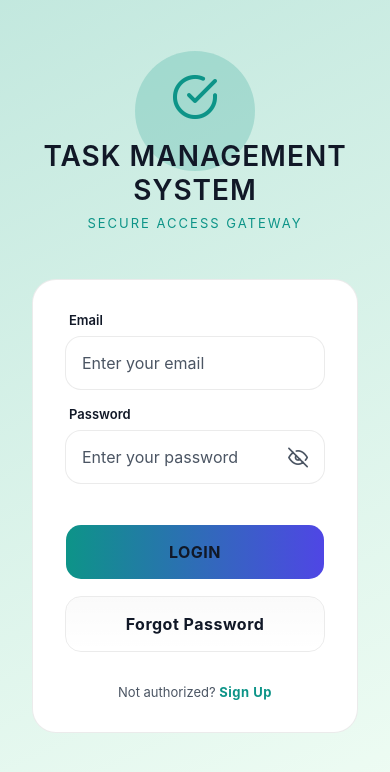
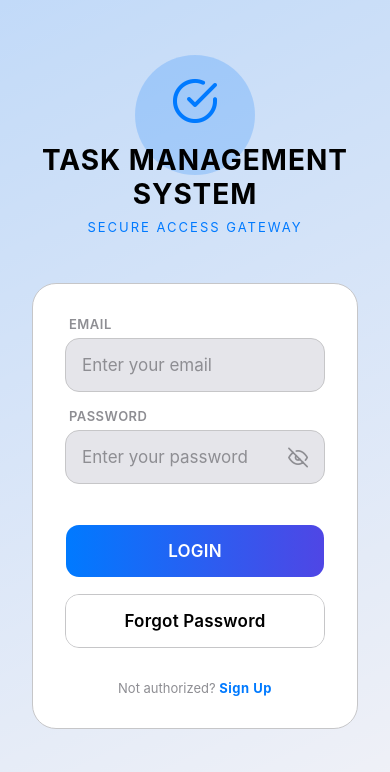
Before and after one commit to saadi-001/Task-Management-System-2.0, a React Native app in the folder mobile/: screen /Login in a window 390 px wide. Shown: the top 772 px of the page. Built offline with nearby package versions, Linux system fonts and the light colour scheme; no server answers.

Commit message:
UI UX Pro Max Upgrade - Yomoloko iOS Feel

```diff
--- a/mobile/src/components/common/AppButton.tsx
+++ b/mobile/src/components/common/AppButton.tsx
@@ -88,8 +88,8 @@ export default function AppButton({ title, loading = false, variant = 'primary',
 
 const getStyles = (theme: AppTheme) => StyleSheet.create({
   button: {
-    height: 56,
-    borderRadius: theme.radius.md,
+    height: 54,
+    borderRadius: 14,
     justifyContent: 'center',
     alignItems: 'center',
     paddingHorizontal: theme.spacing.lg,
@@ -99,7 +99,7 @@ const getStyles = (theme: AppTheme) => StyleSheet.create({
     borderColor: 'transparent',
   },
   secondaryBorder: {
-    borderColor: theme.colors.border,
+    borderColor: theme.isDark ? '#38383A' : '#C6C6C8',
   },
   dangerBorder: {
     borderColor: theme.colors.error,
@@ -108,10 +108,9 @@ const getStyles = (theme: AppTheme) => StyleSheet.create({
     borderColor: theme.colors.glassBorder,
   },
   text: {
-    ...theme.typography.body,
-    fontWeight: '700',
-    fontSize: 16,
-    color: theme.colors.textPrimary,
-    letterSpacing: 0.5,
+    fontWeight: '600',
+    fontSize: 17, // iOS Button Font Size
+    color: '#FFFFFF',
+    letterSpacing: 0.2,
   },
 });
--- a/mobile/src/components/common/AppInput.tsx
+++ b/mobile/src/components/common/AppInput.tsx
@@ -67,22 +67,25 @@ const getStyles = (theme: AppTheme) => StyleSheet.create({
   label: {
     ...theme.typography.caption,
     fontWeight: '600',
-    color: theme.colors.textPrimary,
-    marginBottom: 8,
+    color: theme.colors.textSecondary,
+    marginBottom: 6,
     marginLeft: 4,
+    textTransform: 'uppercase',
+    letterSpacing: 0.5,
   },
   inputWrapper: {
-    backgroundColor: theme.colors.surface,
-    borderWidth: 1,
-    borderRadius: theme.radius.md,
+    backgroundColor: theme.isDark ? '#2C2C2E' : '#E5E5EA', // iOS system fill colors
+    borderRadius: 14,
     overflow: 'hidden',
     position: 'relative',
-    justifyContent: 'center'
+    justifyContent: 'center',
+    borderWidth: 1,
+    borderColor: 'transparent',
   },
   input: {
     paddingHorizontal: 16,
     paddingVertical: 16,
-    fontSize: 16,
+    fontSize: 17, // iOS standard font size
     color: theme.colors.textPrimary,
   },
   eyeIcon: {
@@ -90,11 +93,11 @@ const getStyles = (theme: AppTheme) => StyleSheet.create({
     right: 16,
     height: '100%',
     justifyContent: 'center',
-    alignItems: 'center',
+    zIndex: 10,
   },
   errorText: {
-    ...theme.typography.caption,
     color: theme.colors.error,
+    fontSize: 13,
     marginTop: 6,
     marginLeft: 4,
   },
--- a/mobile/src/constants/theme.ts
+++ b/mobile/src/constants/theme.ts
@@ -25,73 +25,74 @@ export type ThemeColors = {
   };
 };
 
+// Yomoloko iPhone Feel
 export const darkColors: ThemeColors = {
-  primary: '#2DD4BF',
-  primaryGlow: 'rgba(45, 212, 191, 0.35)',
-  background: '#040D12',
-  surface: 'rgba(255, 255, 255, 0.04)',
-  surfaceHighlight: 'rgba(255, 255, 255, 0.08)',
-  textPrimary: '#ffffff',
-  textSecondary: '#8B949E',
-  textMuted: 'rgba(255,255,255,0.5)',
-  border: 'rgba(255, 255, 255, 0.07)',
-  borderHighlight: 'rgba(45, 212, 191, 0.3)',
-  error: '#ff453a',
-  errorBg: 'rgba(255, 69, 58, 0.1)',
-  success: '#30d158',
-  successBg: 'rgba(48, 209, 88, 0.1)',
-  iconBg: 'rgba(255, 255, 255, 0.06)',
-  glassFill: ['rgba(255,255,255,0.06)', 'rgba(255,255,255,0.01)'],
-  glassGlow: 'rgba(255,255,255,0.03)',
-  glassBorder: 'rgba(255,255,255,0.05)',
+  primary: '#32D74B', // iOS Greenish
+  primaryGlow: 'rgba(50, 215, 75, 0.3)',
+  background: '#000000', // Pure OLED Black
+  surface: '#1C1C1E', // iOS Dark Elevated
+  surfaceHighlight: '#2C2C2E',
+  textPrimary: '#FFFFFF',
+  textSecondary: '#8E8E93', // iOS Gray
+  textMuted: 'rgba(235,235,245,0.3)',
+  border: '#38383A',
+  borderHighlight: 'rgba(50, 215, 75, 0.4)',
+  error: '#FF453A',
+  errorBg: 'rgba(255, 69, 58, 0.12)',
+  success: '#32D74B',
+  successBg: 'rgba(50, 215, 75, 0.12)',
+  iconBg: 'rgba(255, 255, 255, 0.08)',
+  glassFill: ['rgba(28,28,30,0.7)', 'rgba(28,28,30,0.4)'],
+  glassGlow: 'rgba(255,255,255,0.02)',
+  glassBorder: 'rgba(255,255,255,0.1)',
   stats: {
-    purple: { color: '#bf5af2', bg: 'rgba(191, 90, 242, 0.1)' },
-    blue: { color: '#0a84ff', bg: 'rgba(10, 132, 255, 0.1)' },
-    green: { color: '#30d158', bg: 'rgba(48, 209, 88, 0.1)' },
-    orange: { color: '#ff9f0a', bg: 'rgba(255, 159, 10, 0.1)' },
+    purple: { color: '#BF5AF2', bg: 'rgba(191, 90, 242, 0.12)' },
+    blue: { color: '#0A84FF', bg: 'rgba(10, 132, 255, 0.12)' },
+    green: { color: '#32D74B', bg: 'rgba(50, 215, 75, 0.12)' },
+    orange: { color: '#FF9F0A', bg: 'rgba(255, 159, 10, 0.12)' },
   }
 };
 
 export const lightColors: ThemeColors = {
-  primary: '#0D9488',
-  primaryGlow: 'rgba(13, 148, 136, 0.2)',
-  background: '#F0FDF4',
+  primary: '#007AFF', // iOS Blue
+  primaryGlow: 'rgba(0, 122, 255, 0.2)',
+  background: '#F2F2F7', // iOS Light Background
   surface: '#FFFFFF',
-  surfaceHighlight: '#F1F3F5',
-  textPrimary: '#111827',
-  textSecondary: '#4B5563',
-  textMuted: 'rgba(17, 24, 39, 0.5)',
-  border: 'rgba(0, 0, 0, 0.08)',
-  borderHighlight: 'rgba(13, 148, 136, 0.3)',
-  error: '#DC2626',
-  errorBg: 'rgba(220, 38, 38, 0.1)',
-  success: '#16A34A',
-  successBg: 'rgba(22, 163, 74, 0.1)',
-  iconBg: 'rgba(0, 0, 0, 0.04)',
-  glassFill: ['rgba(0,0,0,0.02)', 'rgba(0,0,0,0.00)'],
-  glassGlow: 'rgba(0,0,0,0.02)',
+  surfaceHighlight: '#F2F2F7',
+  textPrimary: '#000000',
+  textSecondary: '#8E8E93',
+  textMuted: 'rgba(60, 60, 67, 0.3)',
+  border: '#C6C6C8', // iOS Light Border
+  borderHighlight: 'rgba(0, 122, 255, 0.3)',
+  error: '#FF3B30',
+  errorBg: 'rgba(255, 59, 48, 0.1)',
+  success: '#34C759',
+  successBg: 'rgba(52, 199, 89, 0.1)',
+  iconBg: 'rgba(0, 0, 0, 0.05)',
+  glassFill: ['rgba(255,255,255,0.8)', 'rgba(255,255,255,0.6)'],
+  glassGlow: 'rgba(255,255,255,0.5)',
   glassBorder: 'rgba(0,0,0,0.05)',
   stats: {
-    purple: { color: '#9333ea', bg: 'rgba(147, 51, 234, 0.1)' },
-    blue: { color: '#2563eb', bg: 'rgba(37, 99, 235, 0.1)' },
-    green: { color: '#16a34a', bg: 'rgba(22, 163, 74, 0.1)' },
-    orange: { color: '#ea580c', bg: 'rgba(234, 88, 12, 0.1)' },
+    purple: { color: '#AF52DE', bg: 'rgba(175, 82, 222, 0.1)' },
+    blue: { color: '#007AFF', bg: 'rgba(0, 122, 255, 0.1)' },
+    green: { color: '#34C759', bg: 'rgba(52, 199, 89, 0.1)' },
+    orange: { color: '#FF9500', bg: 'rgba(255, 149, 0, 0.1)' },
   }
 };
 
 export const commonTheme = {
   spacing: {
-    xs: 4, sm: 8, md: 16, lg: 24, xl: 32, gutter: 20,
+    xs: 4, sm: 8, md: 16, lg: 20, xl: 32, gutter: 16,
   },
   radius: {
-    sm: 10, md: 16, lg: 24, xl: 32, full: 9999,
+    sm: 12, md: 18, lg: 24, xl: 32, full: 9999, // iOS typical roundings
   },
   typography: {
-    h1: { fontSize: 32, fontWeight: '700' as const, letterSpacing: -0.5 },
-    h2: { fontSize: 24, fontWeight: '600' as const, letterSpacing: -0.5 },
-    h3: { fontSize: 18, fontWeight: '600' as const },
-    body: { fontSize: 15, lineHeight: 22 },
-    caption: { fontSize: 13 },
+    h1: { fontSize: 34, fontWeight: '800' as const, letterSpacing: 0.4 },
+    h2: { fontSize: 28, fontWeight: '700' as const, letterSpacing: 0.3 },
+    h3: { fontSize: 20, fontWeight: '600' as const, letterSpacing: 0.3 },
+    body: { fontSize: 17, lineHeight: 22, letterSpacing: -0.4 }, // iOS Body
+    caption: { fontSize: 13, letterSpacing: -0.1 },
   }
 };
 
@@ -105,22 +106,22 @@ export const createTheme = (isDark: boolean) => {
       neon: {
         shadowColor: colors.primary,
         shadowOffset: { width: 0, height: 4 },
-        shadowOpacity: isDark ? 0.4 : 0.2,
-        shadowRadius: 16,
-        elevation: 8,
+        shadowOpacity: isDark ? 0.3 : 0.2,
+        shadowRadius: 12,
+        elevation: 6,
       },
       medium: {
-      shadowColor: '#000',
-      shadowOffset: { width: 0, height: 4 },
-      shadowOpacity: 0.1,
-      shadowRadius: 8,
-      elevation: 4,
-    },
-    glass: {
-        shadowColor: isDark ? '#000000' : '#4B5563',
-        shadowOffset: { width: 0, height: 8 },
-        shadowOpacity: isDark ? 0.5 : 0.1,
-        shadowRadius: 24,
+        shadowColor: '#000',
+        shadowOffset: { width: 0, height: 2 },
+        shadowOpacity: isDark ? 0.2 : 0.08,
+        shadowRadius: 8,
+        elevation: 3,
+      },
+      glass: {
+        shadowColor: isDark ? '#000000' : '#8E8E93',
+        shadowOffset: { width: 0, height: 10 },
+        shadowOpacity: isDark ? 0.6 : 0.15,
+        shadowRadius: 30,
         elevation: 10,
       },
     },
--- a/mobile/src/navigation/MainTabNavigator.tsx
+++ b/mobile/src/navigation/MainTabNavigator.tsx
@@ -2,6 +2,7 @@ import React from 'react';
 import { View, StyleSheet, Platform, TouchableOpacity } from 'react-native';
 import { createBottomTabNavigator, BottomTabBarProps } from '@react-navigation/bottom-tabs';
 import { Feather } from '@expo/vector-icons';
+import { BlurView } from 'expo-blur';
 import DashboardScreen from '../screens/DashboardScreen';
 import ProjectsScreen from '../screens/ProjectsScreen';
 import TicketsScreen from '../screens/TicketsScreen';
@@ -14,6 +15,7 @@ const Tab = createBottomTabNavigator();
 function CustomTabBar({ state, descriptors, navigation, theme, styles }: BottomTabBarProps & { theme: AppTheme, styles: any }) {
   return (
     <View style={styles.tabBarContainer}>
+      <BlurView intensity={theme.isDark ? 50 : 80} tint={theme.isDark ? 'dark' : 'light'} style={StyleSheet.absoluteFill} />
       <View style={styles.tabBarContent}>
         {state.routes.map((route, index) => {
           const { options } = descriptors[route.key];
@@ -44,14 +46,13 @@ function CustomTabBar({ state, descriptors, navigation, theme, styles }: BottomT
               accessibilityState={isFocused ? { selected: true } : {}}
               onPress={onPress}
               style={styles.tabItem}
-              activeOpacity={0.8}
+              activeOpacity={0.7}
             >
               <View style={[styles.iconWrapper, isFocused ? styles.iconActive : styles.iconInactive]}>
                 <Feather
                   name={iconName}
-                  size={22}
+                  size={24}
                   color={isFocused ? theme.colors.primary : theme.colors.textSecondary}
-                  style={isFocused ? styles.iconNeon : undefined}
                 />
               </View>
             </TouchableOpacity>
@@ -94,52 +95,39 @@ export default function MainTabNavigator() {
 const getStyles = (theme: AppTheme) => StyleSheet.create({
   tabBarContainer: {
     position: 'absolute',
-    bottom: Platform.OS === 'ios' ? 28 : 20,
-    left: 24,
-    right: 24,
-    height: 68,
-    borderRadius: 34,
-    borderWidth: 1,
-    backgroundColor: theme.isDark ? '#040D12' : '#FFFFFF',
-    ...theme.shadows.glass,
-    shadowColor: theme.colors.primary,
-    shadowOpacity: 0.6,
-    shadowRadius: 15,
-    elevation: 20,
-    borderColor: theme.colors.primary,
+    bottom: 0,
+    left: 0,
+    right: 0,
+    height: Platform.OS === 'ios' ? 88 : 70, // iOS style height
+    borderTopWidth: StyleSheet.hairlineWidth,
+    borderColor: theme.isDark ? 'rgba(255,255,255,0.1)' : 'rgba(0,0,0,0.1)',
+    overflow: 'hidden',
+    backgroundColor: theme.isDark ? 'rgba(0,0,0,0.5)' : 'rgba(255,255,255,0.5)',
   },
   tabBarContent: {
     flex: 1,
     flexDirection: 'row',
-    alignItems: 'center',
+    alignItems: 'flex-start',
+    paddingTop: 12,
     justifyContent: 'space-around',
-    paddingHorizontal: 8,
+    paddingHorizontal: 16,
   },
   tabItem: {
     flex: 1,
-    height: '100%',
     alignItems: 'center',
     justifyContent: 'center',
   },
   iconWrapper: {
-    width: 48,
-    height: 48,
+    width: 44,
+    height: 44,
     justifyContent: 'center',
     alignItems: 'center',
   },
   iconActive: {
-    backgroundColor: theme.colors.primaryGlow,
-    borderRadius: 16,
-    borderWidth: 1,
-    borderColor: theme.colors.borderHighlight,
+    backgroundColor: theme.isDark ? 'rgba(255,255,255,0.1)' : 'rgba(0,0,0,0.05)',
+    borderRadius: 22,
   },
   iconInactive: {
     backgroundColor: 'transparent',
   },
-  iconNeon: {
-    shadowColor: theme.colors.primary,
-    shadowOffset: { width: 0, height: 0 },
-    shadowOpacity: 0.8,
-    shadowRadius: 8,
-  }
 });
```
